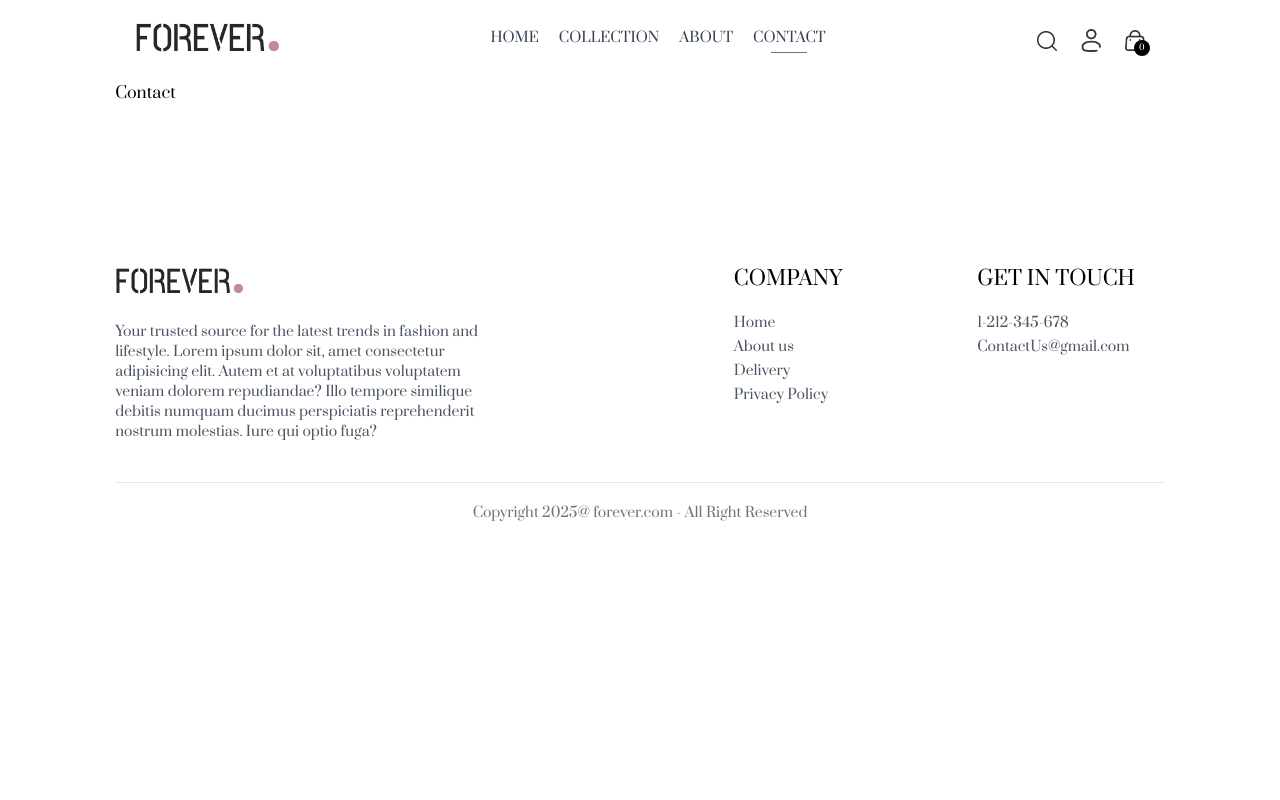
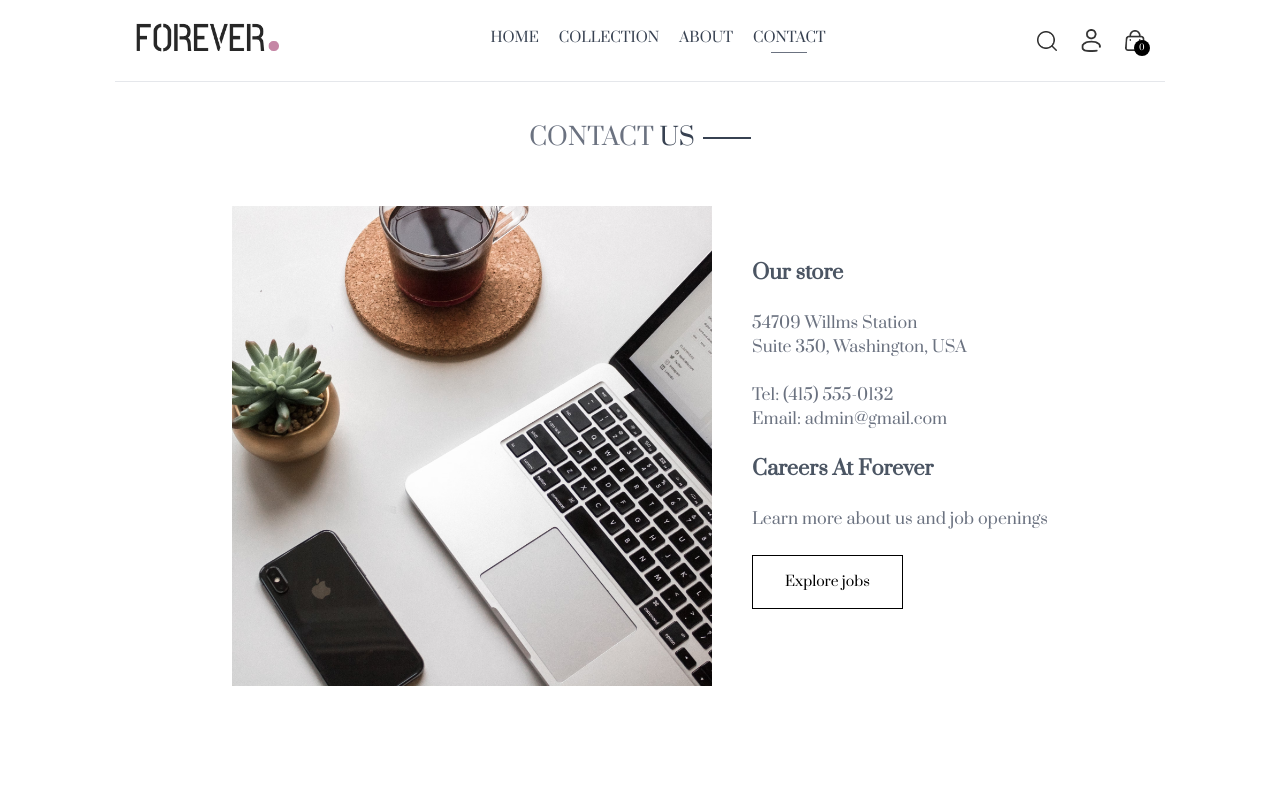
Before and after one commit to Thanh14013/E-commerce, a React (Vite) app in the folder frontend/: page /contact in a window 1280 px wide. Shown: the top 800 px of the page. Built offline with nearby package versions, Linux system fonts and the light colour scheme.

Commit message:
complete frontend side

```diff
--- a/frontend/src/pages/About.jsx
+++ b/frontend/src/pages/About.jsx
@@ -1,6 +1,7 @@
 import React from 'react'
 import Title from '../components/Title'
 import {assets }from '../assets/assets'
+import NewsLetterBox from '../components/NewsLetterBox'
 const About = () => {
   return (
     <div>
@@ -38,6 +39,7 @@
         </div>
       </div>
 
+      <NewsLetterBox />
 
     </div>
   )
--- a/frontend/src/pages/Contact.jsx
+++ b/frontend/src/pages/Contact.jsx
@@ -1,8 +1,30 @@
 import React from 'react'
+import Title from '../components/Title'
+import { assets } from '../assets/assets'
 
 const Contact = () => {
   return (
-    <div>Contact</div>
+    <div>
+
+      <div className='text-center text-2xl pt-10 border-t'>
+       <Title text1={'CONTACT'} text2={'US'}/>
+      </div>
+
+      <div className="my-10 flex flex-col justify-center md:flex-row gap-10 mb-28 ">
+        <img src={assets.contact_img} alt="" className="w-full md:max-w-[480px]" />
+
+        <div className="flex flex-col justify-center items-start gap-6">
+          <p className='font-semibold text-xl text-gray-600' >Our store</p>
+          <p className='text-gray-500'> 54709 Willms Station <br /> Suite 350, Washington, USA </p>
+          <p className='text-gray-500'> Tel: (415) 555-0132 <br /> Email: admin@gmail.com</p>
+          <p className='font-semibold text-xl text-gray-600'>Careers At Forever</p>
+          <p className='text-gray-500'>Learn more about us and job openings</p>
+          <button className="border border-black px-8 py-4 text-sm hover:bg-black hover:text-white transition-all duration-500">Explore jobs</button>
+          <p></p>
+        </div>
+      </div>
+
+    </div>
   )
 }
 
```
